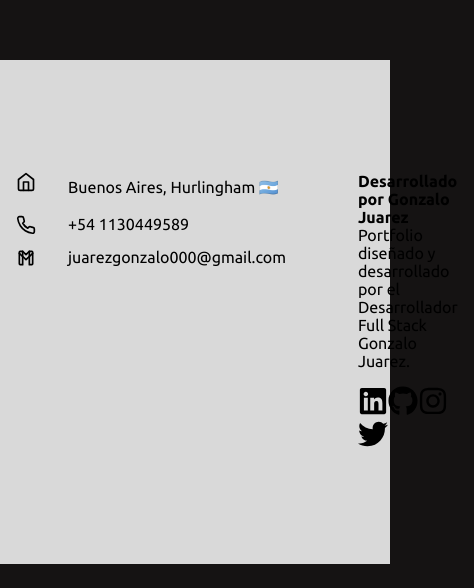
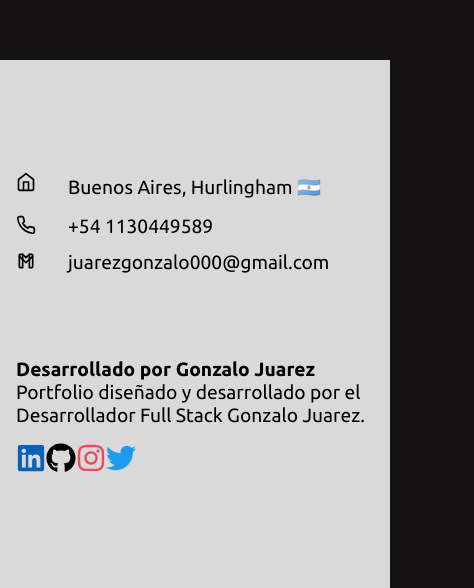
Before and after one commit to Gonzaloejuarez/Portafolio, a React (Create React App) app in the folder client/: page / in a window 390 px wide. Shown: the part 901-1489 px from the top of the page, 474 px wide, since content can reach past the window. Before the commit the page ends 1465 px from the top, so only its background shows below. Built offline with nearby package versions, Linux system fonts and the light colour scheme.

Commit message:
in this commit push the new contact for mobile

```diff
--- a/client/src/components/home/ContactMe/ContactMe.jsx
+++ b/client/src/components/home/ContactMe/ContactMe.jsx
@@ -30,7 +30,7 @@ export const ContactMe = () => {
 							<TbBrandGmail size={20} style={{color : "#000", marginRight : "2rem"}} />
 							<div >
 								<p style={{color: "#000"}} className={styles.parrafo}>
-									<a href="" style={{color: "#000", textDecoration:"none"}}>juarezgonzalo000@gmail.com</a>
+									<a href="https://mail.google.com/a/?view=cm&fs=1&to=juarezgonzalo000@gmail.com" target="_BLANK" style={{color: "#000", textDecoration:"none"}}>juarezgonzalo000@gmail.com</a>
 								</p>
 							</div>
 						</div>
@@ -41,16 +41,16 @@ export const ContactMe = () => {
 							Portfolio diseñado y desarrollado por el Desarrollador Full Stack Gonzalo Juarez.
 						</p>
 						<div className={styles.redesSociales}>
-                        <a href="" style={{color:"#000"}}>
+                        <a href="https://www.linkedin.com/in/gonzalo-juarez-o2/" target="_BLANK" style={{color:"#0961b8"}}>
                         <FaLinkedin size={30}></FaLinkedin>
                         </a>
-                        <a href="" style={{color:"#000"}}>
+                        <a href="https://github.com/Gonzaloejuarez" target="_BLANK" style={{color:"#000"}}>
                         <FaGithub size={30} />
                         </a>
-                        <a href="" style={{color:"#000"}}>
+                        <a href="https://www.instagram.com/gonzaloejuarez/" target="_BLANK" style={{color:"#ec4965"}}>
                         <FaInstagram size={30} />
                         </a>
-                        <a href="" style={{color:"#000"}}>
+                        <a href="https://twitter.com/Gonzaajua" target="_BLANK" style={{color:"#1d9bf0"}}>
                         <FaTwitter size={30} />
                         </a>
 						</div>
--- a/client/src/components/home/Home.module.css
+++ b/client/src/components/home/Home.module.css
@@ -46,11 +46,14 @@
 
 
 .parrafo{
-    font-size: 1.2rem;
+    font-size: 1.4rem;
 }
 
-@media(max-width:1040px){
+@media(max-width:640px){
     .parrafo{
-        font-size: 1rem;
+        font-size: 1.2rem;
     }
+    .footer_container{
+        grid-template-columns: 1fr
+     }
 }
```
